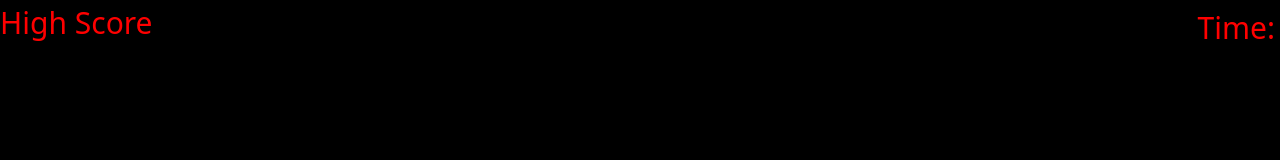
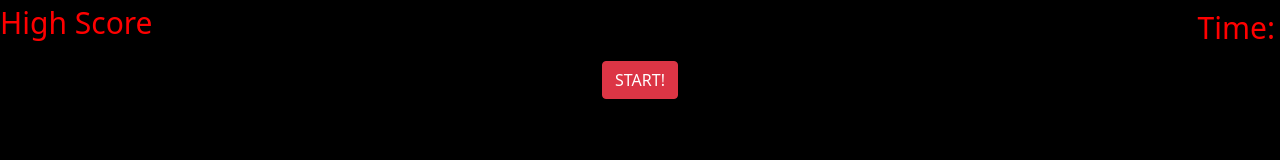
Before and after one commit to ChrisBoisjoli/Homework4_Quiz, a plain HTML site: page index.html in a window 1280 px wide. Drawn offline with nearby package versions, Linux system fonts and the light colour scheme.

Commit message:
centered start button

```diff
--- a/index.html
+++ b/index.html
@@ -11,7 +11,9 @@
 <body>
     <p id="highScore">High Score</p>
     <p id="time">Time: </p>
-
+    <div class="col text-center">
+    <button type="button" class="btn btn-danger">START!</button>
+    </div>
     <script>
 
     </script>
```
Also changed, not shown: assets/style.css (line endings or trailing spaces).
